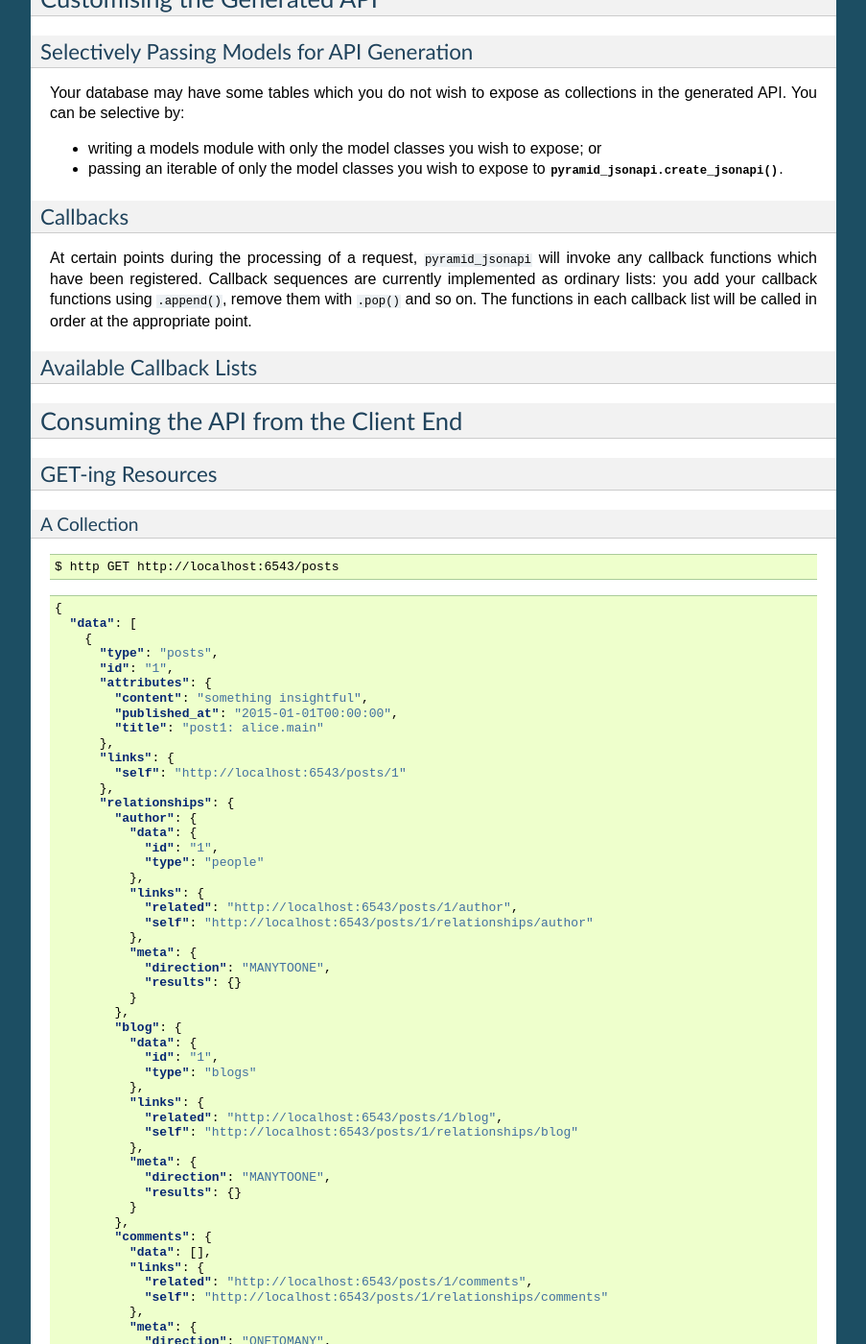
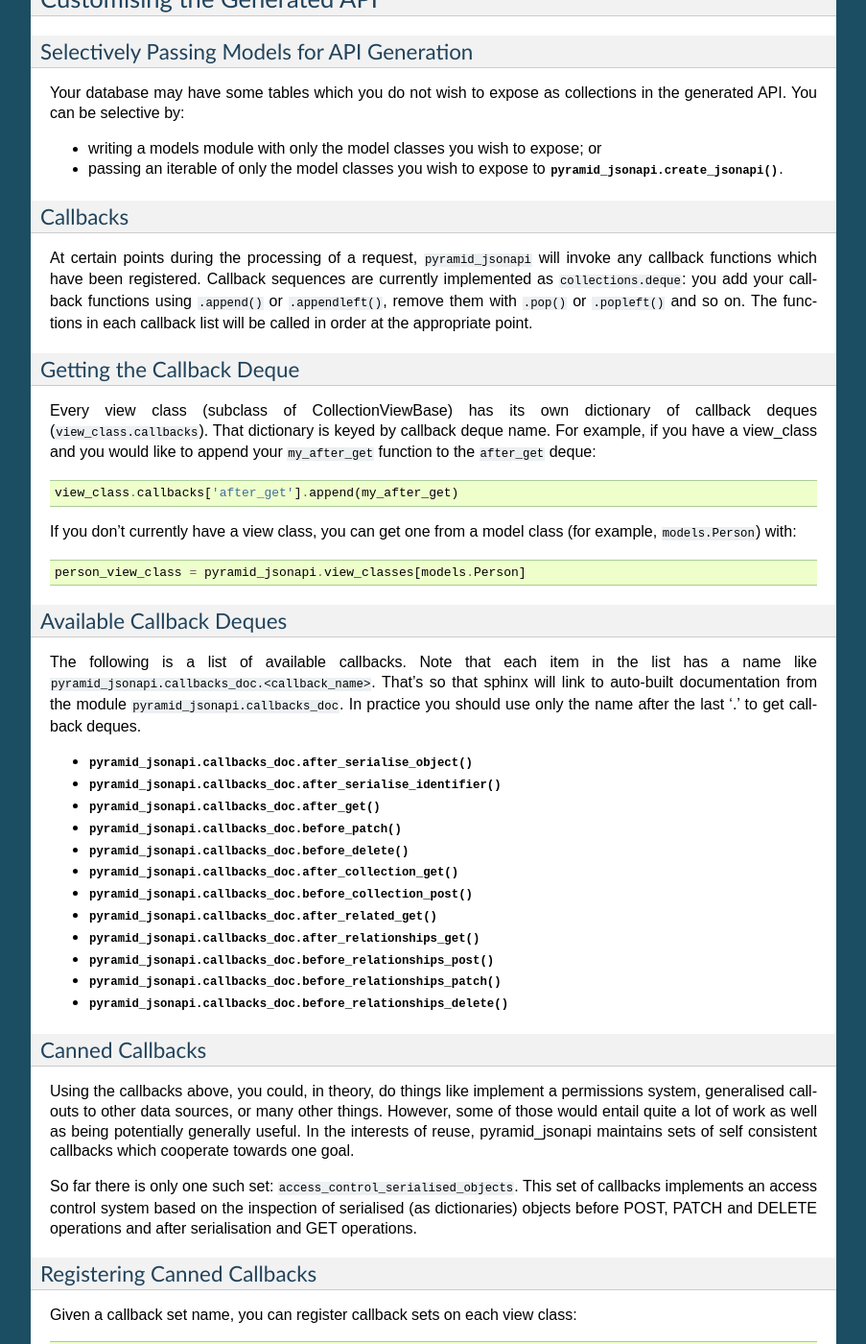
Before and after one commit to colinhiggs/pyramid-jsonapi, a Sphinx documentation site: the page built from doc/source/index.rst, in a window 1280 px wide and 1400 px high, scrolled down 2999 px. Shown: the whole window at 96% size, without its empty margins (198-1101 px from the left). Built offline with Sphinx 7.4.7, drawn with Linux system fonts in a browser that asks for light colours; some of the changed text lies outside the part shown.

Commit message:
document callbacks

```diff
--- a/README.rst
+++ b/README.rst
@@ -212,15 +212,117 @@ Callbacks
 
 At certain points during the processing of a request, ``pyramid_jsonapi`` will
 invoke any callback functions which have been registered. Callback sequences are
-currently implemented as ordinary lists: you add your callback functions using
-``.append()``, remove them with ``.pop()`` and so on. The functions in each
-callback list will be called in order at the appropriate point.
+currently implemented as ``collections.deque``: you add your callback functions
+using ``.append()`` or ``.appendleft()``, remove them with ``.pop()`` or
+``.popleft()`` and so on. The functions in each callback list will be called in
+order at the appropriate point.
 
-Available Callback Lists
-------------------------
+Getting the Callback Deque
+--------------------------
+
+Every view class (subclass of CollectionViewBase) has its own dictionary of
+callback deques (``view_class.callbacks``). That dictionary is keyed by callback
+deque name. For example, if you have a view_class and you would like to append
+your ``my_after_get`` function to the ``after_get`` deque:
+
+.. code-block:: python
+
+  view_class.callbacks['after_get'].append(my_after_get)
+
+If you don't currently have a view class, you can get one from a model class
+(for example, ``models.Person``) with:
+
+.. code-block:: python
+
+  person_view_class = pyramid_jsonapi.view_classes[models.Person]
+
+Available Callback Deques
+-------------------------
+
+The following is a list of available callbacks. Note that each item in the list
+has a name like ``pyramid_jsonapi.callbacks_doc.<callback_name>``. That's so
+that sphinx will link to auto-built documentation from the module
+``pyramid_jsonapi.callbacks_doc``. In practice you should use only the name
+after the last '.' to get callback deques.
+
+* :py:func:`pyramid_jsonapi.callbacks_doc.after_serialise_object`
+
+* :py:func:`pyramid_jsonapi.callbacks_doc.after_serialise_identifier`
+
+* :py:func:`pyramid_jsonapi.callbacks_doc.after_get`
+
+* :py:func:`pyramid_jsonapi.callbacks_doc.before_patch`
+
+* :py:func:`pyramid_jsonapi.callbacks_doc.before_delete`
+
+* :py:func:`pyramid_jsonapi.callbacks_doc.after_collection_get`
+
+* :py:func:`pyramid_jsonapi.callbacks_doc.before_collection_post`
+
+* :py:func:`pyramid_jsonapi.callbacks_doc.after_related_get`
+
+* :py:func:`pyramid_jsonapi.callbacks_doc.after_relationships_get`
+
+* :py:func:`pyramid_jsonapi.callbacks_doc.before_relationships_post`
+
+* :py:func:`pyramid_jsonapi.callbacks_doc.before_relationships_patch`
+
+* :py:func:`pyramid_jsonapi.callbacks_doc.before_relationships_delete`
 
 
+Canned Callbacks
+----------------
 
+Using the callbacks above, you could, in theory, do things like implement a
+permissions system, generalised call-outs to other data sources, or many other
+things. However, some of those would entail quite a lot of work as well as being
+potentially generally useful. In the interests of reuse, pyramid_jsonapi
+maintains sets of self consistent callbacks which cooperate towards one goal.
+
+So far there is only one such set: ``access_control_serialised_objects``. This
+set of callbacks implements an access control system based on the inspection of
+serialised (as dictionaries) objects before POST, PATCH and DELETE operations
+and after serialisation and GET operations.
+
+Registering Canned Callbacks
+----------------------------
+
+Given a callback set name, you can register callback sets on each view class:
+
+.. code-block:: python
+
+  view_class.append_callback_set('access_control_serialised_objects')
+
+or on all view classes:
+
+.. code-block:: python
+
+  pyramid_jsonapi.append_callback_set_to_all_views(
+    'access_control_serialised_objects'
+  )
+
+Callback Sets
+-------------
+
+``access_control_serialised_objects``
+~~~~~~~~~~~~~~~~~~~~~~~~~~~~~~~~~~~~~
+
+These callbacks will allow, deny, or manipulate the results of actions
+dependent upon the return values of two methods of the calling view class:
+:py:func:`pyramid_jsonapi.CollectionViewBase.allowed_object` and
+:py:func:`pyramid_jsonapi.CollectionViewBase.allowed_fields`.
+
+The default implementations allow everything. To do anything else, you need to
+replace those methods with your own implementations.
+
+* :py:func:`pyramid_jsonapi.CollectionViewBase.allowed_object` will be given two
+  arguments: an instance of a view class, and the serialised object (so far). It
+  should return ``True`` if the operation (available from view.request) is
+  allowed on the object, or ``False`` if not.
+
+* :py:func:`pyramid_jsonapi.CollectionViewBase.allowed_fields` will be given one
+  argument: an instance of a view class. It should return the set of fields
+  (attributes and relationships) on which the current operation is allowed.
 
 Consuming the API from the Client End
 =====================================
--- a/doc/source/reference.rst
+++ b/doc/source/reference.rst
@@ -7,3 +7,10 @@ Reference Documentation
 .. automodule:: pyramid_jsonapi
   :members:
   :member-order: bysource
+
+Callback Reference
+------------------
+
+.. automodule:: pyramid_jsonapi.callbacks_doc
+  :members:
+  :member-order: bysource
```
